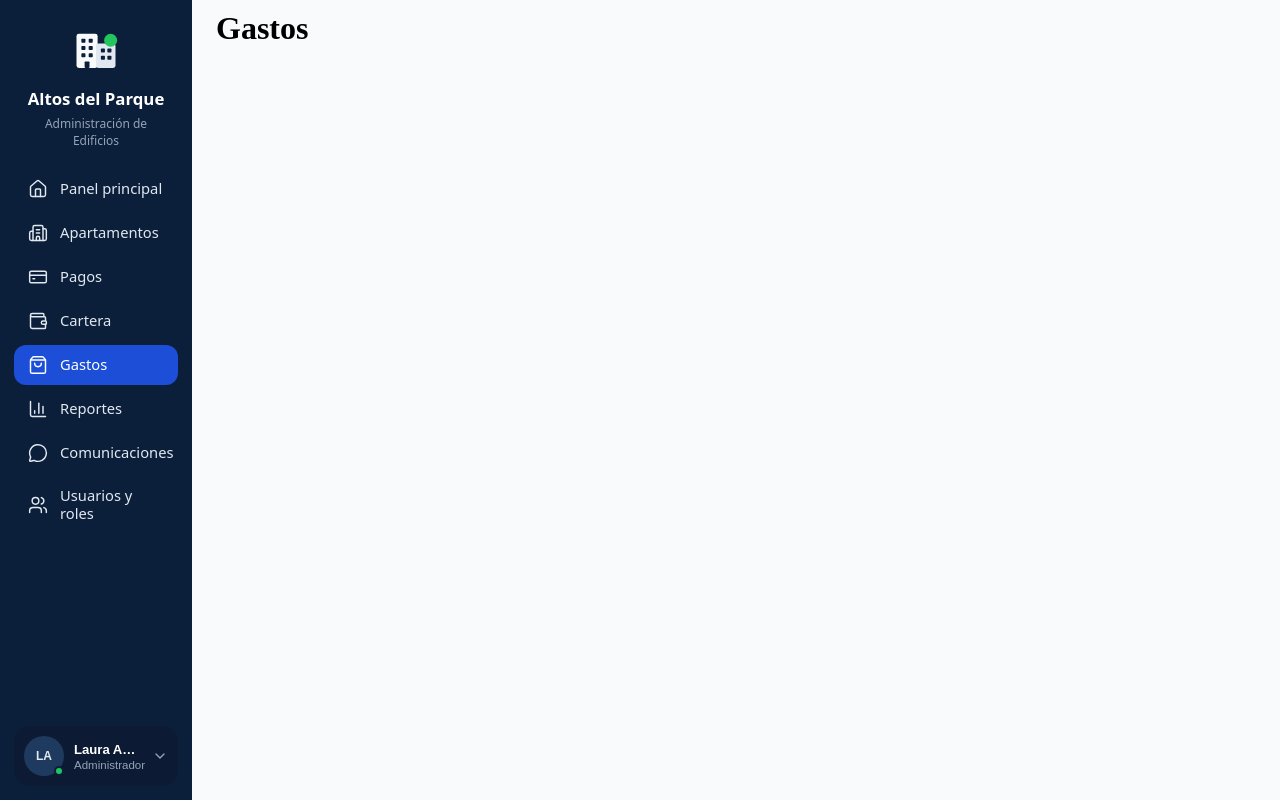
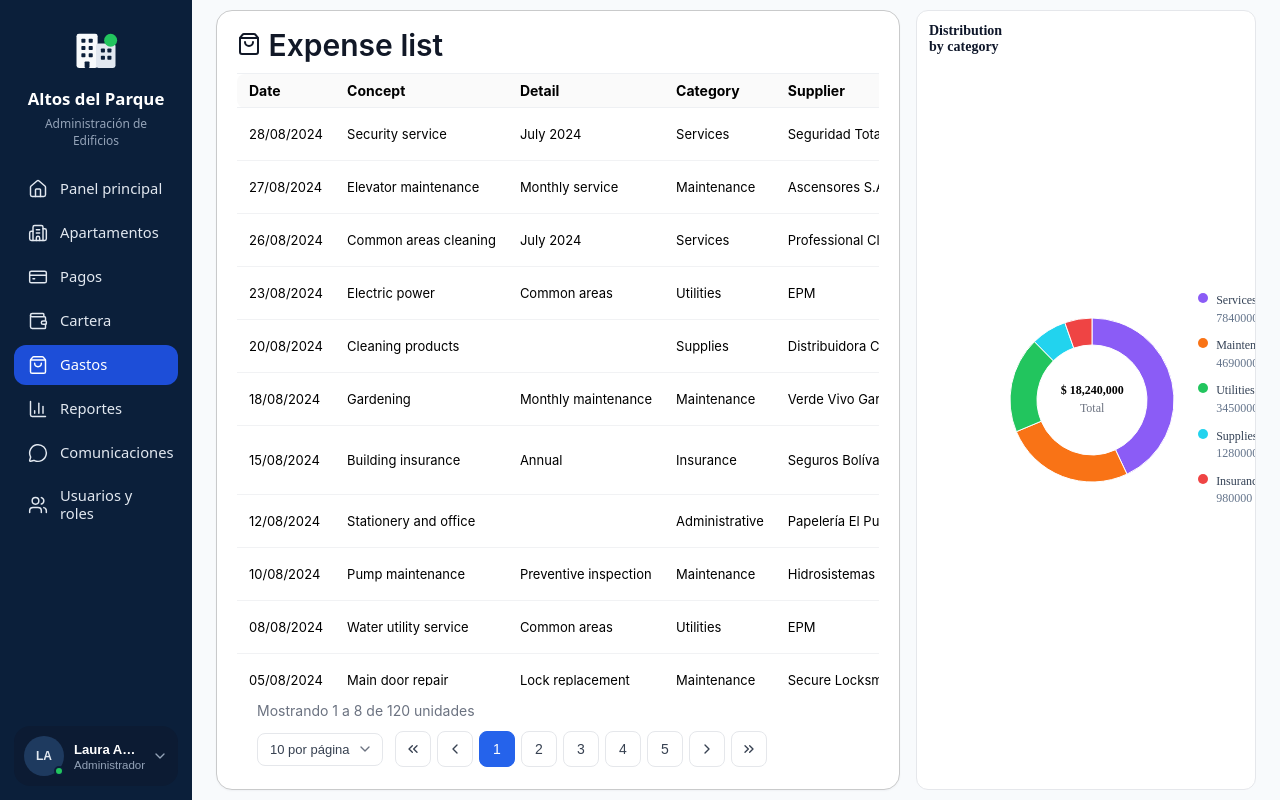
Before and after one commit to StartupName/admin-software, a React (Vite) app: page /expenses in a window 1280 px wide. Built offline with nearby package versions, Linux system fonts and the light colour scheme.

Commit message:
feat(modules-expenses): reuse table and donut chart
- Wire Dashboard TableComponent and ApartmentStatusDonut into Expenses.
- Add English mocks and UI strings; minimal donut center props for reuse.

```diff
--- a/src/modules/dashboard/components/ChartsComponent/graphics/ApartmentStatusDonut.jsx
+++ b/src/modules/dashboard/components/ChartsComponent/graphics/ApartmentStatusDonut.jsx
@@ -1,8 +1,21 @@
 import { PieChart, Pie, Cell, ResponsiveContainer } from 'recharts'
+// Required when this donut is used outside ChartsComponent (e.g. Expenses/Payments):
+// donutCard / centerLabel styles live in ChartsComponent.css.
+import '../ChartsComponent.css'
 
-// Donut chart is reusable: data and legend position are received via props
-// Legend position controls layout through CSS class legend-${legendPosition}
-export default function ApartmentStatusDonut({ data, legendPosition = "right", title = "Estado de apartamentos", style }) {
+// Donut chart is reusable: data, title, legend position and center labels
+// are received via props. centerValue/centerLabel are a minimal addition so
+// Expenses (and other modules) can show custom center text; defaults preserve
+// Dashboard behavior (computed total + "Apartments"). Align with payments #100
+// so the merge conflict on this file is trivial/identical.
+export default function ApartmentStatusDonut({
+  data,
+  legendPosition = "right",
+  title = "Apartment status",
+  style,
+  centerValue,
+  centerLabel = "Apartments",
+}) {
   const total = data.reduce((acc, cur) => acc + cur.value, 0)
 
   return (
@@ -29,8 +42,8 @@ export default function ApartmentStatusDonut({ data, legendPosition = "right", t
           </ResponsiveContainer>
 
           <div className="centerLabel">
-            <span>120</span>
-            <small>Apartamentos</small>
+            <span>{centerValue ?? total}</span>
+            <small>{centerLabel}</small>
           </div>
         </div>
 
--- a/src/modules/expenses/Expenses.css
+++ b/src/modules/expenses/Expenses.css
@@ -1,4 +1,136 @@
 .expenses-table{
     min-height: 0;
     margin: 10px 24px;
+    display: flex;
+    flex-direction: row;
+    gap: 16px;
+    align-items: flex-start;
 }
+
+.expenses-table > .table-component{
+    margin: 0;
+    flex: 1;
+    min-width: 0;
+}
+
+.expenses-table > .donutCard{
+    flex-shrink: 0;
+    width: 340px;
+    max-width: 100%;
+}
+
+.transfer, .cash{
+    padding: 5px 10px;
+    border-radius: 5px;
+    font-size: 12px;
+    font-weight: 600;
+    text-align: center;
+}
+
+.transfer{
+    background-color: #E3F0FF;
+    color: #2F80C9;
+}
+
+.cash{
+    background-color: #E7F7EC;
+    color: #3A9B5F;
+}
+
+.layout{
+    display: flex;
+    align-items: center;
+    gap: 8px;
+}
+
+.expenses-row-actions {
+    display: flex;
+    align-items: center;
+    justify-content: flex-start;
+    gap: 6px;
+}
+
+.expenses-eye,
+.expenses-more-options {
+    display: inline-flex;
+    align-items: center;
+    justify-content: center;
+    width: 32px;
+    height: 32px;
+    padding: 0;
+    border: 1px solid #e5e7eb;
+    border-radius: 8px;
+    background: #ffffff;
+    color: #4b5563;
+    cursor: pointer;
+}
+
+.expenses-eye:hover,
+.expenses-more-options:hover {
+    background: #f3f4f6;
+    color: #111827;
+}
+
+.expenses-modal-overlay {
+    position: fixed;
+    inset: 0;
+    z-index: 30;
+    display: flex;
+    align-items: center;
+    justify-content: center;
+    background: rgba(15, 23, 42, 0.35);
+}
+
+.expenses-modal {
+    display: flex;
+    flex-direction: column;
+    gap: 4px;
+    min-width: 180px;
+    padding: 8px;
+    background: #ffffff;
+    border-radius: 12px;
+    box-shadow: 0 12px 40px rgba(15, 23, 42, 0.18);
+}
+
+.expenses-modal__btn {
+    width: 100%;
+    padding: 10px 12px;
+    border: none;
+    border-radius: 8px;
+    background: transparent;
+    color: #0f172a;
+    font-size: 14px;
+    font-weight: 600;
+    text-align: left;
+    cursor: pointer;
+}
+
+.expenses-modal__btn:hover {
+    background: #f1f5f9;
+}
+
+.expenses-modal__btn--danger {
+    color: #dc2626;
+}
+
+.expenses-modal__btn--danger:hover {
+    background: #fef2f2;
+}
+
+.expenses-download-icon{
+    color: #2563eb;
+    cursor: pointer;
+    flex-shrink: 0;
+}
+
+.expenses-download-icon:hover{
+    color: #1d4ed8;
+}
+
+/* Long donut center values — scoped to Expenses */
+.expenses-table .centerLabel span{
+    font-size: 12px;
+    line-height: 1.15;
+    max-width: 7.5rem;
+    word-break: break-word;
+}
--- a/src/modules/expenses/Expenses.jsx
+++ b/src/modules/expenses/Expenses.jsx
@@ -1,12 +1,158 @@
+import { useState } from 'react'
+import { ShoppingBag, ArrowDownToLine, EllipsisVertical, Eye } from 'lucide-react'
 import './Expenses.css'
+// Dashboard TableComponent and ApartmentStatusDonut are reused here (not duplicated).
+import TableComponent from '../dashboard/components/TableComponent/TableComponent'
+// Reused Dashboard donut — not ChartsComponent. ChartsComponent was not modified:
+// the issue asks for the donut chart only ("Table and donut chart").
+import ApartmentStatusDonut from '../dashboard/components/ChartsComponent/graphics/ApartmentStatusDonut'
+import tableData from './components/TableComponent/example_data.json'
+import chartData from './components/ChartComponent/example_data.json'
 
 export default function Expenses(){
+    const [selectedRecord, setSelectedRecord] = useState(null)
+
+    function download(){
+        alert('Downloading file...')
+    }
+
+    const columns = []
+
+    for (let element of Object.keys(tableData[0])){
+        columns.push({
+            key: element,
+            header: element.replace(/_/g, " ").replace(/\b\w/g, (c) => c.toUpperCase()),
+        })
+    }
+
+    columns.map((object) => {
+        if (object.key === 'method') {
+            object.render = (value) => (
+                <span
+                    className={
+                        value === 'Transfer'
+                            ? 'transfer'
+                            : 'cash'
+                    }
+                >
+                    {value}
+                </span>
+            )
+        }
+    })
+
+    columns.map((object) => {
+        if (object.key === 'amount') {
+            object.render = (value) => (
+                `$ ${Number(value).toLocaleString('en-US')}`
+            )
+        }
+    })
+
+    columns.map((object) => {
+        if (object.key === 'receipt') {
+            object.render = (value) => (
+                <span className="layout">
+                    {value}
+                    <ArrowDownToLine
+                        size={20}
+                        className="expenses-download-icon"
+                        onClick={download}
+                    />
+                </span>
+            )
+        }
+    })
+
+    columns.map((object) => {
+        if (object.key === 'actions') {
+            object.render = (value, row) => (
+                <div className="expenses-row-actions">
+                    {Array.isArray(value) && value.includes('view') && (
+                        <button
+                            type="button"
+                            className="expenses-eye"
+                            aria-label="View more"
+                        >
+                            <Eye size={16} />
+                        </button>
+                    )}
+                    {Array.isArray(value) && value.includes('options') && (
+                        <button
+                            type="button"
+                            className="expenses-more-options"
+                            aria-label="more options"
+                            onClick={() => setSelectedRecord(row)}
+                        >
+                            <EllipsisVertical size={16} />
+                        </button>
+                    )}
+                </div>
+            )
+        }
+    })
+
+    function closeModal() {
+        setSelectedRecord(null)
+    }
+
+    function handleEdit() {
+        // Location: Expenses.jsx — handleEdit
+        // Purpose: reserved space for the future Edit action of the selected table record
+        // Implementation: add the Edit functionality for `selectedRecord` in this handler
+        return
+    }
+
+    function handleDelete() {
+        // Location: Expenses.jsx — handleDelete
+        // Purpose: reserved space for the future Delete action of the selected table record
+        // Implementation: add the Delete functionality for `selectedRecord` in this handler
+        return
+    }
+
     return (
         <>
             <div className="expenses-table">
-                {/* Put the table componente here */}
-                <h1>Gastos</h1>
+                <TableComponent
+                    icon={<ShoppingBag />}
+                    title={"Expense list"}
+                    columns={columns}
+                    data={tableData}
+                />
+                <ApartmentStatusDonut
+                    data={chartData.data}
+                    title={chartData.title}
+                    legendPosition={chartData.legendPosition}
+                    centerValue={chartData.centerValue}
+                    centerLabel={chartData.centerLabel}
+                />
             </div>
+            {selectedRecord && (
+                <div className="expenses-modal-overlay" onClick={closeModal}>
+                    <div
+                        className="expenses-modal"
+                        onClick={(event) => event.stopPropagation()}
+                        role="dialog"
+                        aria-modal="true"
+                        aria-label="Record options"
+                    >
+                        <button
+                            type="button"
+                            className="expenses-modal__btn"
+                            onClick={handleEdit}
+                        >
+                            Edit
+                        </button>
+                        <button
+                            type="button"
+                            className="expenses-modal__btn expenses-modal__btn--danger"
+                            onClick={handleDelete}
+                        >
+                            Delete
+                        </button>
+                    </div>
+                </div>
+            )}
         </>
     )
 }
--- /dev/null
+++ b/src/modules/expenses/components/ChartComponent/example_data.json
@@ -0,0 +1,13 @@
+{
+  "title": "Distribution by category",
+  "centerValue": "$ 18,240,000",
+  "centerLabel": "Total",
+  "legendPosition": "right",
+  "data": [
+    { "name": "Services", "value": 7840000, "color": "#8B5CF6" },
+    { "name": "Maintenance", "value": 4690000, "color": "#F97316" },
+    { "name": "Utilities", "value": 3450000, "color": "#22C55E" },
+    { "name": "Supplies", "value": 1280000, "color": "#22D3EE" },
+    { "name": "Insurance", "value": 980000, "color": "#EF4444" }
+  ]
+}
--- a/src/modules/expenses/components/TableComponent/example_data.json
+++ b/src/modules/expenses/components/TableComponent/example_data.json
@@ -1,134 +1,170 @@
 [
   {
-    "fecha": "28/08/2024",
-    "concepto": "Servicio de vigilancia",
-    "detalle": "Julio 2024",
-    "categoria": "Servicios",
-    "proveedor": "Seguridad Total Ltda.",
-    "comprobante": "FAC-1458",
-    "valor": 2800000,
-    "metodoPago": "Transferencia",
-    "acciones": ["opciones"]
+    "date": "28/08/2024",
+    "concept": "Security service",
+    "detail": "July 2024",
+    "category": "Services",
+    "supplier": "Seguridad Total Ltda.",
+    "receipt": "FAC-1458",
+    "amount": 2800000,
+    "method": "Transfer",
+    "actions": [
+      "view",
+      "options"
+    ]
   },
   {
-    "fecha": "27/08/2024",
-    "concepto": "Mantenimiento ascensor",
-    "detalle": "Servicio mensual",
-    "categoria": "Mantenimiento",
-    "proveedor": "Ascensores S.A.S.",
-    "comprobante": "FAC-1457",
-    "valor": 1950000,
-    "metodoPago": "Transferencia",
-    "acciones": ["opciones"]
+    "date": "27/08/2024",
+    "concept": "Elevator maintenance",
+    "detail": "Monthly service",
+    "category": "Maintenance",
+    "supplier": "Ascensores S.A.S.",
+    "receipt": "FAC-1457",
+    "amount": 1950000,
+    "method": "Transfer",
+    "actions": [
+      "view",
+      "options"
+    ]
   },
   {
-    "fecha": "26/08/2024",
-    "concepto": "Aseo zonas comunes",
-    "detalle": "Julio 2024",
-    "categoria": "Servicios",
-    "proveedor": "Limpieza Profesional",
-    "comprobante": "FAC-1456",
-    "valor": 1620000,
-    "metodoPago": "Transferencia",
-    "acciones": ["opciones"]
+    "date": "26/08/2024",
+    "concept": "Common areas cleaning",
+    "detail": "July 2024",
+    "category": "Services",
+    "supplier": "Professional Cleaning",
+    "receipt": "FAC-1456",
+    "amount": 1620000,
+    "method": "Transfer",
+    "actions": [
+      "view",
+      "options"
+    ]
   },
   {
-    "fecha": "23/08/2024",
-    "concepto": "Energía eléctrica",
-    "detalle": "Zonas comunes",
-    "categoria": "Servicios Públicos",
-    "proveedor": "EPM",
-    "comprobante": "FAC-1455",
-    "valor": 3450000,
-    "metodoPago": "Débito automático",
-    "acciones": ["opciones"]
+    "date": "23/08/2024",
+    "concept": "Electric power",
+    "detail": "Common areas",
+    "category": "Utilities",
+    "supplier": "EPM",
+    "receipt": "FAC-1455",
+    "amount": 3450000,
+    "method": "Automatic debit",
+    "actions": [
+      "view",
+      "options"
+    ]
   },
   {
-    "fecha": "20/08/2024",
-    "concepto": "Productos de aseo",
-    "detalle": null,
-    "categoria": "Suministros",
-    "proveedor": "Distribuidora Clean",
-    "comprobante": "FAC-1454",
-    "valor": 780000,
-    "metodoPago": "Tarjeta débito",
-    "acciones": ["opciones"]
+    "date": "20/08/2024",
+    "concept": "Cleaning products",
+    "detail": null,
+    "category": "Supplies",
+    "supplier": "Distribuidora Clean",
+    "receipt": "FAC-1454",
+    "amount": 780000,
+    "method": "Debit card",
+    "actions": [
+      "view",
+      "options"
+    ]
   },
   {
-    "fecha": "18/08/2024",
-    "concepto": "Jardinería",
-    "detalle": "Mantenimiento mensual",
-    "categoria": "Mantenimiento",
-    "proveedor": "Verde Vivo Jardines",
-    "comprobante": "FAC-1453",
-    "valor": 950000,
-    "metodoPago": "Transferencia",
-    "acciones": ["opciones"]
+    "date": "18/08/2024",
+    "concept": "Gardening",
+    "detail": "Monthly maintenance",
+    "category": "Maintenance",
+    "supplier": "Verde Vivo Gardens",
+    "receipt": "FAC-1453",
+    "amount": 950000,
+    "method": "Transfer",
+    "actions": [
+      "view",
+      "options"
+    ]
   },
   {
-    "fecha": "15/08/2024",
-    "concepto": "Seguro del edificio",
-    "detalle": "Anual",
-    "categoria": "Seguros",
-    "proveedor": "Seguros Bolívar",
-    "comprobante": "POL-2024-58",
-    "valor": 4200000,
-    "metodoPago": "Transferencia",
-    "acciones": ["opciones"]
+    "date": "15/08/2024",
+    "concept": "Building insurance",
+    "detail": "Annual",
+    "category": "Insurance",
+    "supplier": "Seguros Bolívar",
+    "receipt": "POL-2024-58",
+    "amount": 4200000,
+    "method": "Transfer",
+    "actions": [
+      "view",
+      "options"
+    ]
   },
   {
-    "fecha": "12/08/2024",
-    "concepto": "Papelería y oficina",
-    "detalle": null,
-    "categoria": "Administrativos",
-    "proveedor": "Papelería El Punto",
-    "comprobante": "FAC-1452",
-    "valor": 210000,
-    "metodoPago": "Efectivo",
-    "acciones": ["opciones"]
+    "date": "12/08/2024",
+    "concept": "Stationery and office",
+    "detail": null,
+    "category": "Administrative",
+    "supplier": "Papelería El Punto",
+    "receipt": "FAC-1452",
+    "amount": 210000,
+    "method": "Cash",
+    "actions": [
+      "view",
+      "options"
+    ]
   },
   {
-    "fecha": "10/08/2024",
-    "concepto": "Mantenimiento de bombas",
-    "detalle": "Revisión preventiva",
-    "categoria": "Mantenimiento",
-    "proveedor": "Hidrosistemas S.A.S.",
-    "comprobante": "FAC-1451",
-    "valor": 1250000,
-    "metodoPago": "Transferencia",
-    "acciones": ["opciones"]
+    "date": "10/08/2024",
+    "concept": "Pump maintenance",
+    "detail": "Preventive inspection",
+    "category": "Maintenance",
+    "supplier": "Hidrosistemas S.A.S.",
+    "receipt": "FAC-1451",
+    "amount": 1250000,
+    "method": "Transfer",
+    "actions": [
+      "view",
+      "options"
+    ]
   },
   {
-    "fecha": "08/08/2024",
-    "concepto": "Servicio de acueducto",
-    "detalle": "Zonas comunes",
-    "categoria": "Servicios Públicos",
-    "proveedor": "EPM",
-    "comprobante": "FAC-1450",
-    "valor": 1380000,
-    "metodoPago": "Débito automático",
-    "acciones": ["opciones"]
+    "date": "08/08/2024",
+    "concept": "Water utility service",
+    "detail": "Common areas",
+    "category": "Utilities",
+    "supplier": "EPM",
+    "receipt": "FAC-1450",
+    "amount": 1380000,
+    "method": "Automatic debit",
+    "actions": [
+      "view",
+      "options"
+    ]
   },
   {
-    "fecha": "05/08/2024",
-    "concepto": "Reparación puerta principal",
-    "detalle": "Cambio de cerradura",
-    "categoria": "Mantenimiento",
-    "proveedor": "Cerrajería Segura",
-    "comprobante": "FAC-1449",
-    "valor": 465000,
-    "metodoPago": "Transferencia",
-    "acciones": ["opciones"]
+    "date": "05/08/2024",
+    "concept": "Main door repair",
+    "detail": "Lock replacement",
+    "category": "Maintenance",
+    "supplier": "Secure Locksmith",
+    "receipt": "FAC-1449",
+    "amount": 465000,
+    "method": "Transfer",
+    "actions": [
+      "view",
+      "options"
+    ]
   },
   {
-    "fecha": "02/08/2024",
-    "concepto": "Insumos administrativos",
-    "detalle": "Material de oficina",
-    "categoria": "Administrativos",
-    "proveedor": "Suministros Office",
-    "comprobante": "FAC-1448",
-    "valor": 325000,
-    "metodoPago": "Tarjeta débito",
-    "acciones": ["opciones"]
+    "date": "02/08/2024",
+    "concept": "Administrative supplies",
+    "detail": "Office materials",
+    "category": "Administrative",
+    "supplier": "Office Supplies",
+    "receipt": "FAC-1448",
+    "amount": 325000,
+    "method": "Debit card",
+    "actions": [
+      "view",
+      "options"
+    ]
   }
 ]
```
